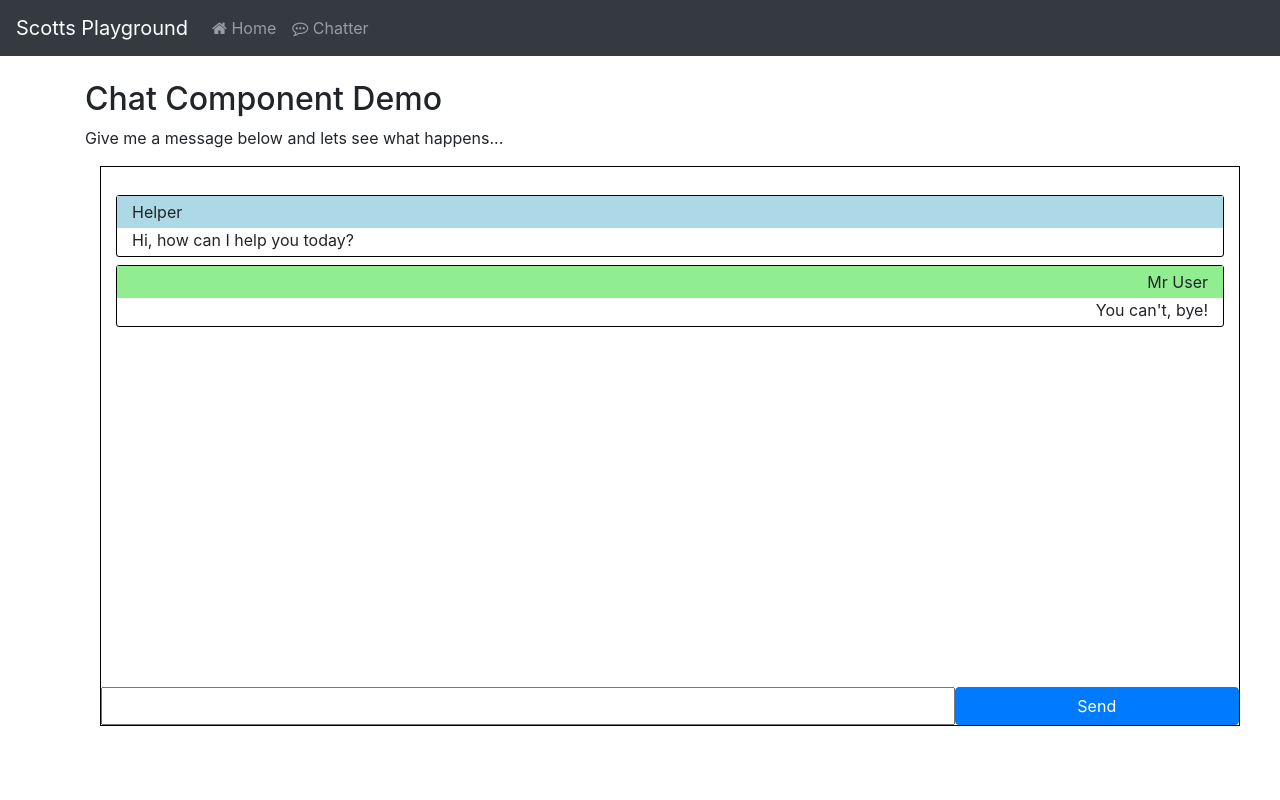
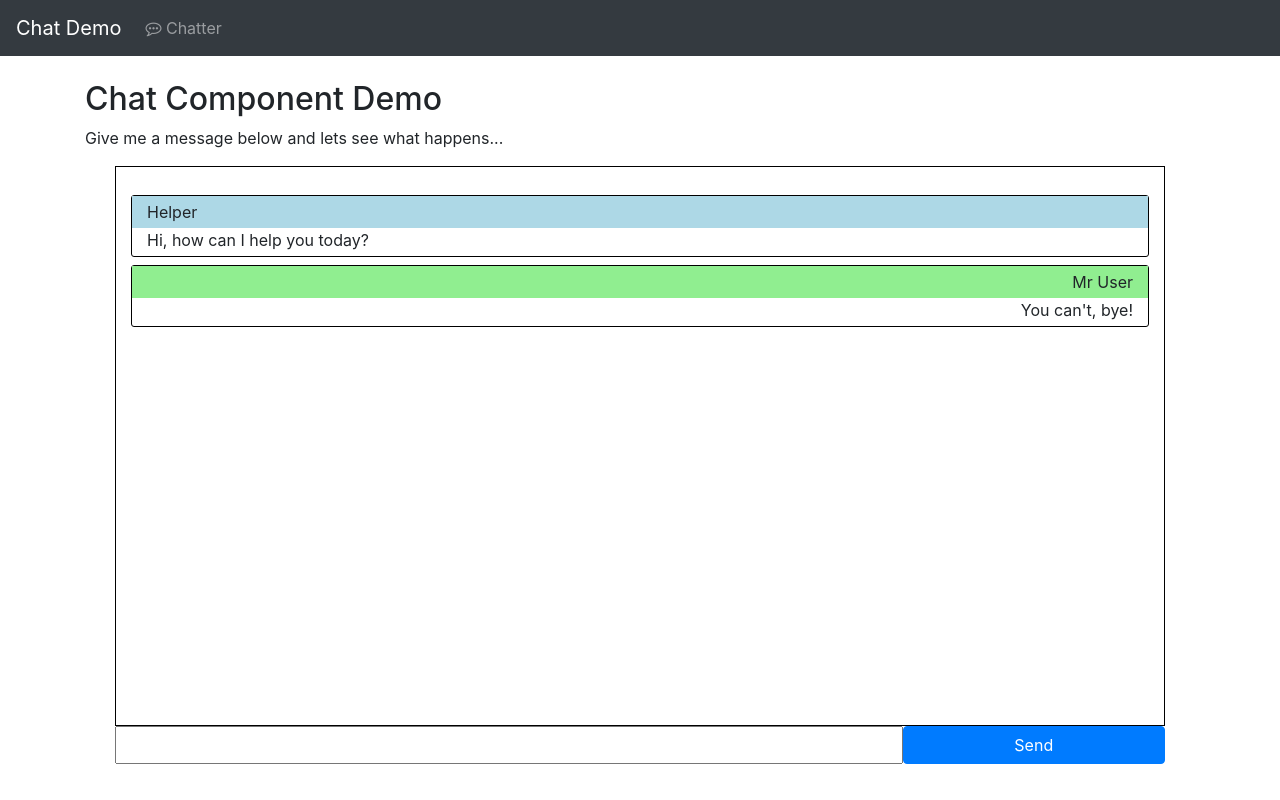
Before and after one commit to SRAlexander/Angular-AssistanceChatBot, an Angular app: page /chatter in a window 1280 px wide. Built offline with nearby package versions, Linux system fonts and the light colour scheme.

Commit message:
Updated styling
- Updated to allow comment scrolling.
- Always goes to the bottom fo the container list when a new message is added.

```diff
--- a/src/app/app.component.html
+++ b/src/app/app.component.html
@@ -1,9 +1,9 @@
 <div>
   <nav class="navbar navbar-expand-md navbar-dark fixed-top bg-dark">
-    <a class="navbar-brand" [routerLink]="['/welcome']">Scotts Playground</a>
+    <a class="navbar-brand" [routerLink]="['/chatter']">Chat Demo</a>
     <ul class='navbar-nav'>
 
-      <li><a class="nav-link" [routerLink]="['/welcome']"><i class="fa fa-home"></i> Home</a></li>
+      <!-- <li><a class="nav-link" [routerLink]="['/welcome']"><i class="fa fa-home"></i> Home</a></li> -->
       <li><a class="nav-link" [routerLink]="['/chatter']"><i class="fa fa-commenting-o"></i> Chatter</a></li>
     </ul>
   </nav>
--- a/src/app/app.module.ts
+++ b/src/app/app.module.ts
@@ -22,8 +22,8 @@ import { SharedModule } from 'app/modules/shared/shared.module';
     HttpClientModule,
     RouterModule.forRoot([
         { path:'welcome', component : WelcomeComponent},
-        { path: '', redirectTo: 'welcome', pathMatch: 'full'},
-        { path: '**', redirectTo: 'welcome', pathMatch: 'full'}
+        { path: '', redirectTo: 'chatter', pathMatch: 'full'},
+        { path: '**', redirectTo: 'chatter', pathMatch: 'full'}
     ])
   ],
   providers: [],
--- a/src/app/modules/chatter/chatter.component.css
+++ b/src/app/modules/chatter/chatter.component.css
@@ -2,7 +2,8 @@
     padding-top:20px;
     border: 1px solid black;
     height:70vh;
-    position: absolute;
+    /* position: absolute; */
+    overflow-y: auto;
 }
 
 .chat-comment-box{
@@ -30,6 +31,6 @@
 
 .chat-input-container{
     bottom:0;
-    position: absolute;
-    margin-left:-15px;
+    /* position: absolute; */
+    /* margin-left:-15px; */
 }
--- a/src/app/modules/chatter/chatter.component.html
+++ b/src/app/modules/chatter/chatter.component.html
@@ -6,7 +6,8 @@
     <p>Give me a message below and lets see what happens...</p>
   </div>
 
-  <div class='container chat-container'>
+  <div class="container">
+    <div id="chat-container" class='container chat-container' #scrollMe [scrollTop]="scrollMe.scrollHeight">
       <div class='' *ngFor='let comment of comments'>
         <div class='container chat-comment-box' [ngClass]="{'left-spacing' : comment.localComment }">
           <div class='row user-name-section' [ngClass]="{'localComment' : comment.localComment }">
@@ -21,10 +22,10 @@
           </div>
         </div>
       </div>
+    </div>
     <div class='chat-input-container container'>
       <div class='row'>
-
-        <input class='col-9' type='text' [(ngModel)]='chatInput' (keyup.enter)="postCommentClick()"/>
+        <input class='col-9' type='text' [(ngModel)]='chatInput' (keyup.enter)="postCommentClick()" />
         <button class='btn btn-primary col-3' (click)='postCommentClick()'>Send</button>
       </div>
     </div>
--- a/src/app/modules/chatter/chatter.component.ts
+++ b/src/app/modules/chatter/chatter.component.ts
@@ -28,6 +28,8 @@ export class ChatterComponent implements OnInit {
     .subscribe(
         comments => {
                 this.comments= comments
+                // var objDiv = document.getElementById("chat-container");
+                // objDiv.scrollTop = objDiv.scrollHeight;
             },
         error => this.errorMessage = <any>error);
   }
@@ -36,7 +38,10 @@ export class ChatterComponent implements OnInit {
     console.log("I'm here with input... " + this._chatInput);
     this.addComment(this._chatInput);
     this._chatInput = '';
+
     // Send off message for response
+    // var objDiv = document.getElementById("chat-container");
+    // objDiv.scrollTop = objDiv.scrollHeight;
 
   }
 
```
Lines whose indentation alone changed are shown as unchanged.
